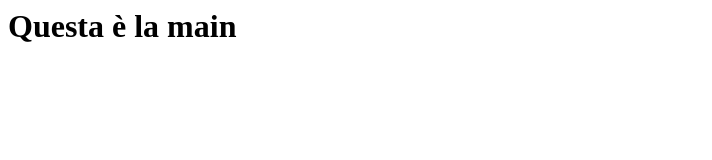
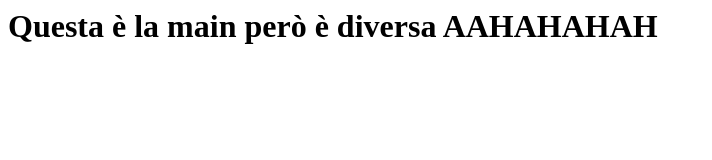
Before and after one commit to GusparoMatteo/Corso-dist2023clone, a plain HTML site: page index.html in a window 1280 px wide. Shown: the whole page, without its empty margins (0-712 px from the left). Drawn offline with Linux system fonts and the light colour scheme.

Commit message:
ho cambiato index

```diff
--- a/index.html
+++ b/index.html
@@ -1,5 +1,5 @@
 <html>
 <body>
-<h1> Questa è la main</h1>
+<h1> Questa è la main però è diversa AAHAHAHAH</h1>
 </body>
 </html>
```
